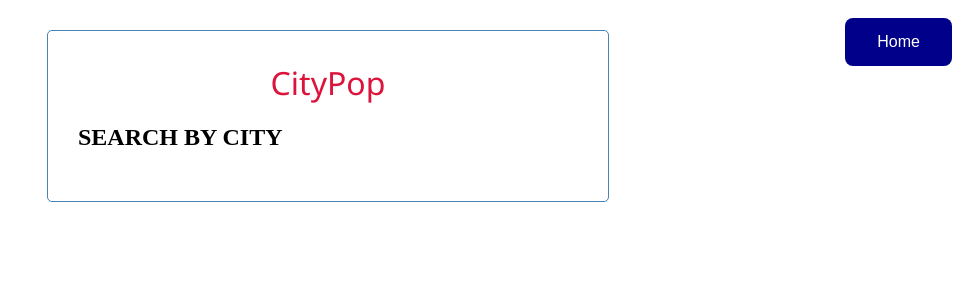
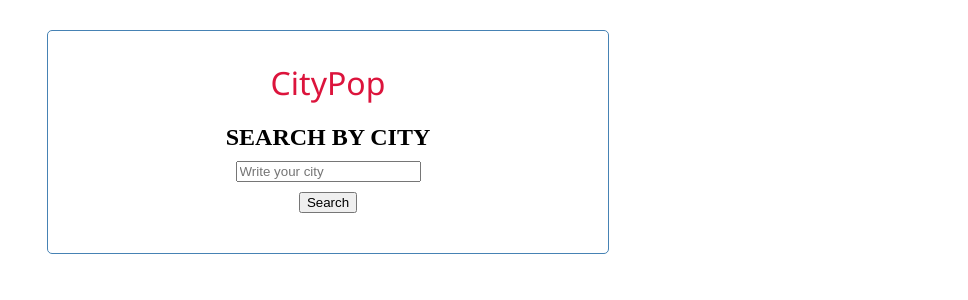
Before and after one commit to zyzzyxxy/citypop, a React (Create React App) app: page /city in a window 1280 px wide. Shown: the top 300 px of the page, without its empty margins (312-1280 px from the left). Built offline with nearby package versions, Linux system fonts and the light colour scheme.

Commit message:
Added states for city/country and searchword

```diff
--- a/src/App.js
+++ b/src/App.js
@@ -1,24 +1,44 @@
 import { BrowserRouter as Router, Route, Link } from "react-router-dom";
-
+import { useState } from "react";
 
 import Header from "./components/Header";
 import FirstPageButtons from "./components/FirstPageButtons";
 import SearchByCity from "./components/SearchByCity";
 import SearchByCountry from "./components/SearchByCountry";
-
+import SearchBar from "./components/SearchBar";
 
 function App() {
+  const [searchWord, setSearchWord] = useState("");
+  const [searchFor, setSearchFor] = useState("");
+
+  const search = () => {
+    console.log("Searching for: ", searchFor, searchWord);
+  };
   return (
     <Router>
-    <div className='container'>
-      <Header title='CityPop'/>
-      <Route  path="/"
-          exact
-          component={FirstPageButtons}
+      <div className="container">
+        <Header title="CityPop" />
+        <Route path="/" exact component={FirstPageButtons} />
+        {/* <Route path="/city" component={SearchByCity} /> */}
+        <Route path="/city">
+          <SearchBar
+            title="SEARCH BY CITY"
+            placeholder="Write your city"
+            searchFunction={search}
+            updateSearchWord={setSearchWord}
+            searchFor={setSearchFor}
           />
-      <Route path="/city" component={SearchByCity} />
-      <Route path="/country" component={SearchByCountry} />
-    </div>
+        </Route>
+        <Route path="/country">
+          <SearchBar
+            title="SEARCH BY COUNTRY"
+            placeholder="Write your country"
+            searchFunction={search}
+            updateSearchWord={setSearchWord}
+            searchFor={setSearchFor}
+          />
+        </Route>
+      </div>
     </Router>
   );
 }
--- a/src/components/Header.js
+++ b/src/components/Header.js
@@ -1,17 +1,21 @@
-import { useLocation } from "react-router"
+import { useLocation } from "react-router";
+import { Link } from "react-router-dom";
+
 import HomeButton from "./HomeButton";
 
 const Header = (props) => {
-    const location = useLocation();
+  const location = useLocation();
 
-    return (
-        <>
-        <header className='header'>
-            {props.title}
-            {location.pathname !== "/" && (<HomeButton />)}
+  return (
+    <>
+      <Link to="/" style={{ textDecoration: "none" }}>
+        <header className="header">
+          {props.title}
+          {/* {location.pathname !== "/" && (<HomeButton />)} */}
         </header>
-        </>
-    )
-}
+      </Link>
+    </>
+  );
+};
 
-export default Header
+export default Header;
--- /dev/null
+++ b/src/components/SearchBar.js
@@ -0,0 +1,32 @@
+import SearchButton from "./SearchButton";
+import { useLocation } from "react-router-dom";
+
+const SearchBar = ({
+  title,
+  placeholder,
+  searchFunction,
+  updateSearchWord,
+  searchFor,
+}) => {
+  const location = useLocation();
+  const updateSearchFor = () => {
+    searchFor(location.pathname.replace("/", ""));
+  };
+
+  const res = updateSearchFor();
+
+  return (
+    <>
+      <h2 className="header-2">{title}</h2>
+      <input
+        id="searchInput"
+        placeholder={placeholder}
+        className="inputText"
+        onChange={(e) => updateSearchWord(e.target.value)}
+      />
+      <SearchButton searchFunction={searchFunction} />
+    </>
+  );
+};
+
+export default SearchBar;
--- /dev/null
+++ b/src/components/SearchButton.js
@@ -0,0 +1,10 @@
+const SearchButton = ({searchFunction}) => {
+
+    return (
+        <button className='search-btn' onClick={searchFunction}>
+            Search
+        </button>
+    )
+}
+
+export default SearchButton
--- a/src/index.css
+++ b/src/index.css
@@ -22,6 +22,12 @@
   margin-bottom: 20px;
   color:cornflowerblue;
   color:crimson;
+}
+
+.header-2{
+  display:block;
+  margin: 10px auto;
+  text-align: center;
 }
 
 .button:hover {
@@ -69,3 +75,12 @@
   font-size: 16px;
   border-radius: 8px;
 }
+.inputText{
+  display:block;
+  margin: 10px auto;
+}
+
+.search-btn{
+  display:block;
+  margin: 10px auto;
+}
```
Also changed, not shown: src/components/SearchByCity.js (line endings or trailing spaces).
